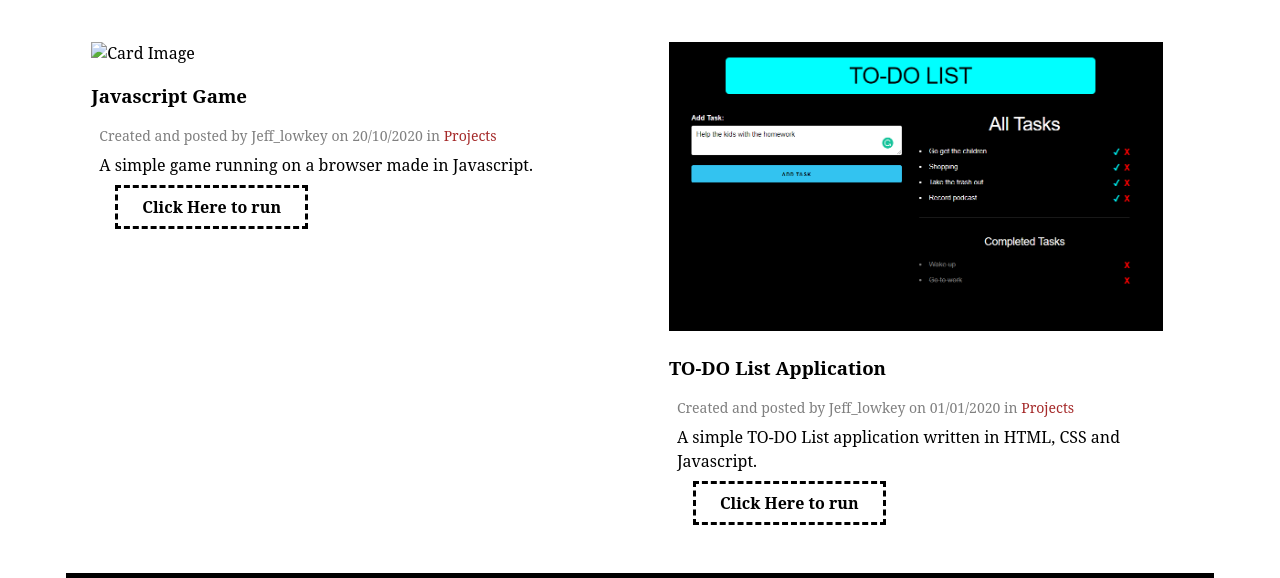
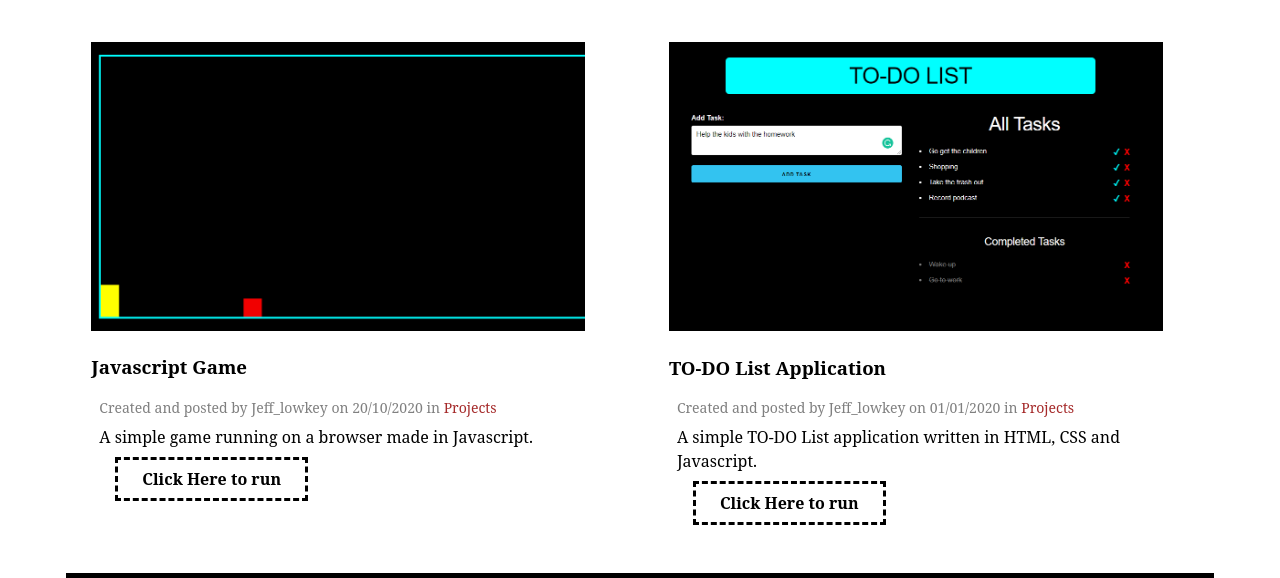
Before and after one commit to jefflowkey/Web, a plain HTML site: page projects.html in a window 1280 px wide. Shown: the part 172-750 px from the top of the page. Drawn offline with Linux system fonts and the light colour scheme.

Commit message:
Update projects.html

```diff
--- a/projects.html
+++ b/projects.html
@@ -101,7 +101,7 @@
                     <div id="card">
                         <div class="card-image">
                             <a href="https://jsgamemode.netlify.app/" target="_blank">
-                                <img src="project1.png" alt="Card Image">
+                                <img src="image/project1.png" alt="Card Image">
                             </a>
                         </div>
 
```
